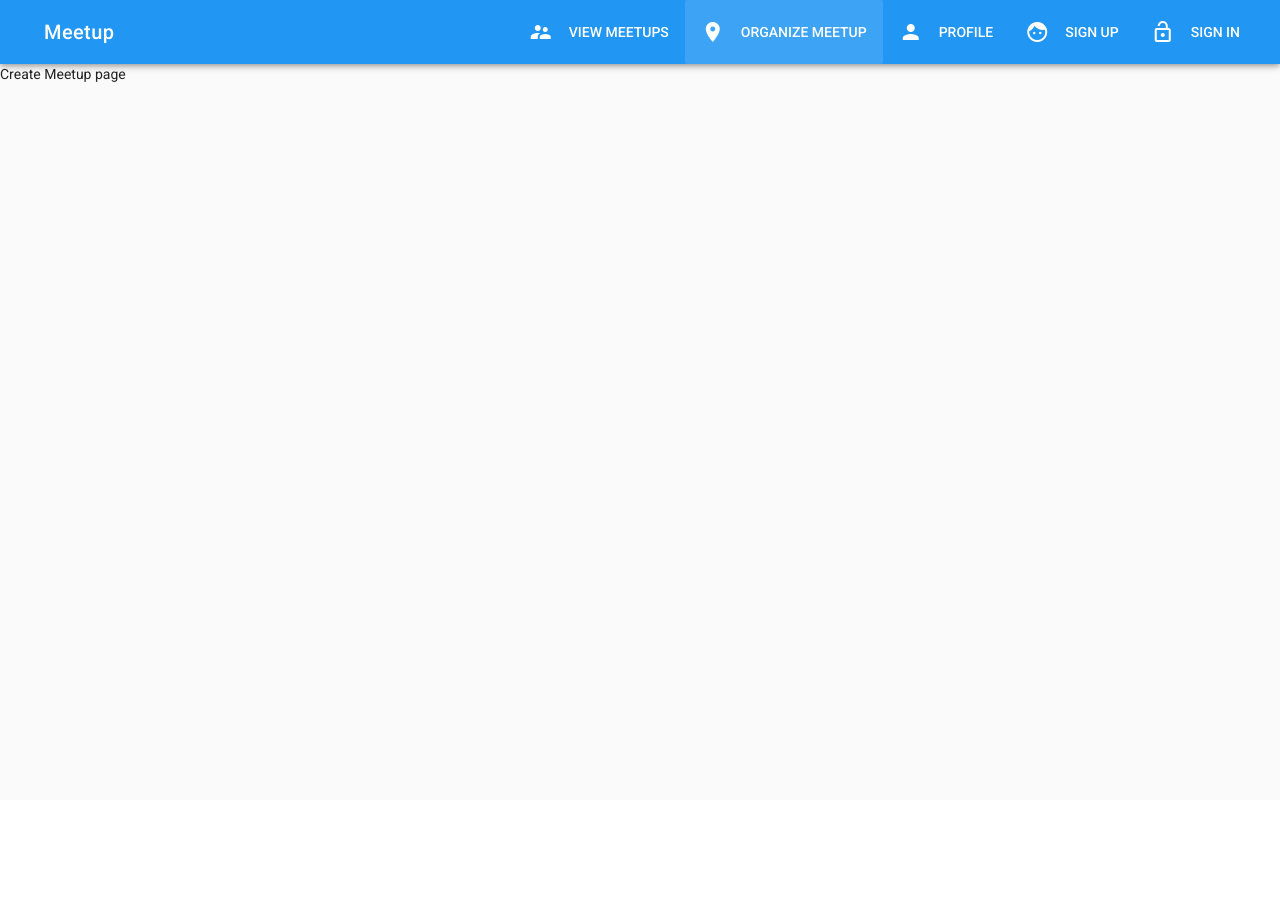
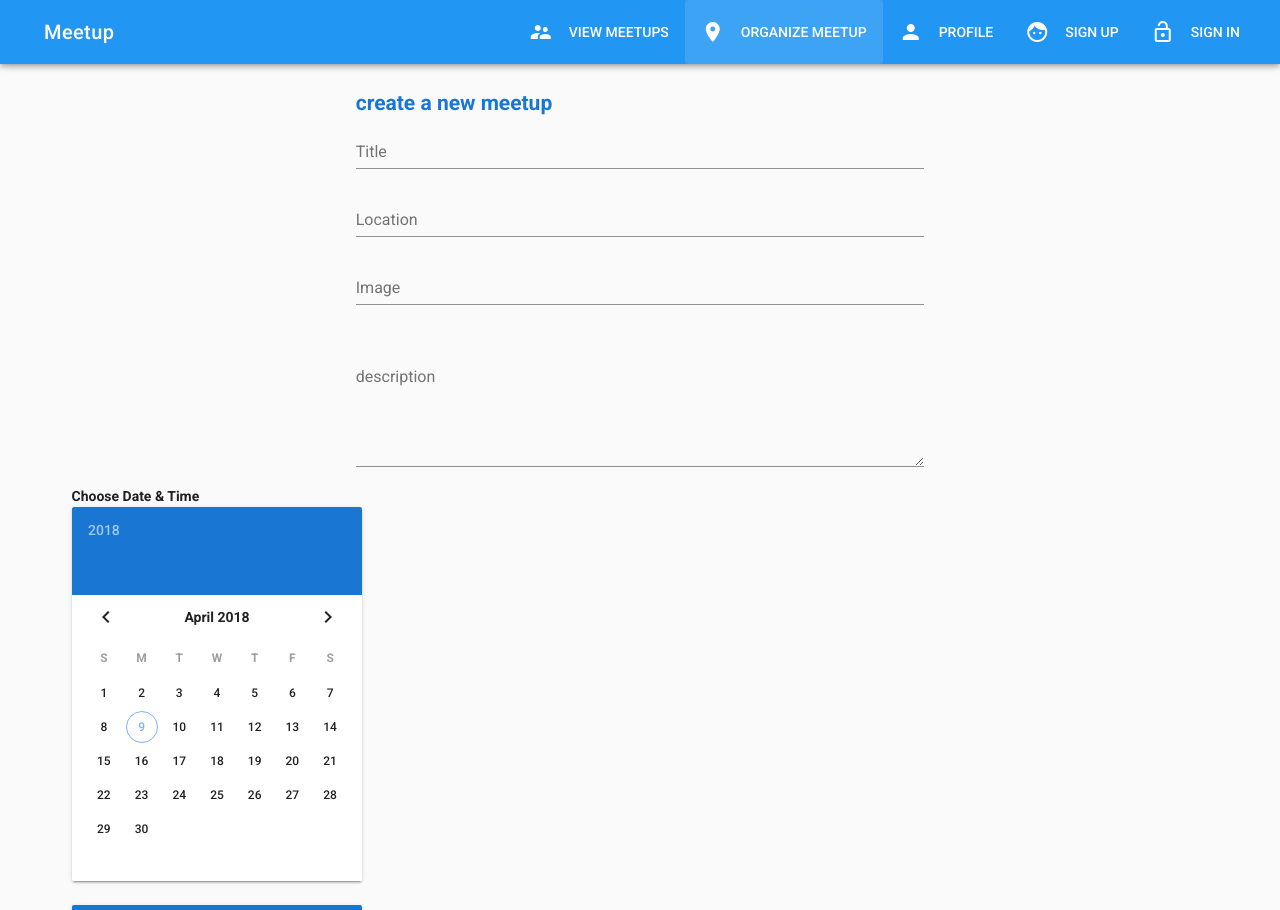
Before and after one commit to osama-mohamed/practice, a Vue app: page /meetup/new in a window 1280 px wide. Shown: the top 910 px of the page. Before the commit the page ends 800 px from the top, so only its background shows below. Built offline with nearby package versions, Linux system fonts and the light colour scheme.

Commit message:
datetime filter, add meetup

```diff
--- a/src/components/Meetup/CreateMeetup.vue
+++ b/src/components/Meetup/CreateMeetup.vue
@@ -1,13 +1,140 @@
 <template>
-  <div>
-    <p>Create Meetup page</p>
-  </div>
+  <v-container>
+    <v-layout row>
+      <v-flex  xs12 sm6 offset-sm3>
+        <h2 class="primary--text">create a new meetup</h2>
+      </v-flex>
+    </v-layout>
+    <v-layout row>
+      <v-flex xs12>
+        <form @submit.prevent="onCreateMeetup">
+          <v-layout row>
+            <v-flex xs12 sm6 offset-sm3>
+              <v-text-field
+                name="title"
+                id="title"
+                label="Title"
+                v-model="title"
+                required
+              >
+              </v-text-field>
+            </v-flex>
+          </v-layout>
+          <v-layout row>
+            <v-flex xs12 sm6 offset-sm3>
+              <v-text-field
+                name="location"
+                id="location"
+                label="Location"
+                v-model="location"
+                required
+              >
+              </v-text-field>
+            </v-flex>
+          </v-layout>
+          <v-layout row>
+            <v-flex xs12 sm6 offset-sm3>
+              <v-text-field
+                name="imageUrl"
+                id="image-url"
+                label="Image"
+                v-model="imageUrl"
+                required
+              >
+              </v-text-field>
+            </v-flex>
+          </v-layout>
+          <v-layout row>
+            <v-flex xs12 sm6 offset-sm3>
+              <img :src="imageUrl" height="150">
+            </v-flex>
+          </v-layout>
+          <v-layout row>
+            <v-flex xs12 sm6 offset-sm3>
+              <v-text-field
+                name="description"
+                id="Description"
+                label="description"
+                v-model="description"
+                multi-line
+                required
+              >
+              </v-text-field>
+            </v-flex>
+          </v-layout>
+        </form>
+      </v-flex>
+    </v-layout>
+    <v-layout row>
+      <v-flex xs12 sm6 offset-sm-3>
+        <h4>Choose Date & Time</h4>
+      </v-flex>
+    </v-layout>
+    <v-layout row class="mb-2">
+      <v-flex xs12 sm6 offset-sm-3>
+        <v-date-picker v-model="date"></v-date-picker>
+        <p>{{date}}</p>
+      </v-flex>
+    </v-layout>
+    <v-layout row>
+      <v-flex xs12 sm6 offset-sm-3>
+        <v-time-picker v-model="time" format="24hr"></v-time-picker>
+        <p>{{time}}</p>
+      </v-flex>
+    </v-layout>
+    <v-layout row>
+      <v-flex xs12 sm6 offset-sm-3>
+        <v-btn type="submit" class="primary" :disabled="!formIsValid">Create Meetup</v-btn>
+        {{submittableDateTime}}
+      </v-flex>
+    </v-layout>
+  </v-container>
 </template>
 
 <script>
 export default {
   data () {
     return {
+      title: '',
+      location: '',
+      description: '',
+      imageUrl: '',
+      date: '',
+      time: new Date()
+    }
+  },
+  computed: {
+    formIsValid () {
+      return this.title !== '' && this.location !== '' && this.description !== '' && this.imageUrl !== ''
+    },
+    submittableDateTime () {
+      const date = new Date(this.date)
+      if (typeof (this.time) === 'string') {
+        let hours = this.time.match(/^(\d+)/)[1]
+        const minutes = this.time.match(/:(\d+)/)[1]
+        date.setHours(hours)
+        date.setMinutes(minutes)
+      } else {
+        date.setHours(this.time.getHours())
+        date.setMinutes(this.time.getMinutes())
+      }
+      return date
+    }
+  },
+  methods: {
+    // if (!this.formIsValid) {
+    //   return
+    // }
+    onCreateMeetup () {
+      const meetupData = {
+        title: this.title,
+        location: this.location,
+        description: this.description,
+        imageUrl: this.imageUrl,
+        date: this.submittableDateTime
+      }
+      this.$store.dispatch('CreateMeetup', meetupData)
+      this.$router.push({name: 'meetups'})
     }
   }
 }
--- a/src/components/Meetup/Meetup.vue
+++ b/src/components/Meetup/Meetup.vue
@@ -12,8 +12,8 @@
                 >
                 </v-card-media>
                 <v-card-text>
-                    <div class="info--text">{{meetup.date}}</div>
-                    <div>Lorem ipsum dolor, sit amet consectetur adipisicing elit. Quis vitae sit natus molestias totam, et porro dolores provident sed quasi animi in quam repellendus eos harum? Possimus accusantium obcaecati perferendis!</div>
+                    <div class="info--text">{{meetup.date | DateTime}} - {{meetup.location}}</div>
+                    <div>{{meetup.describtion}}</div>
                 </v-card-text>
                 <v-card-actions>
                     <v-spacer></v-spacer>
--- a/src/components/Meetup/Meetups.vue
+++ b/src/components/Meetup/Meetups.vue
@@ -16,7 +16,7 @@
                 <v-card-title primary-title>
                   <div>
                     <h5 class="white--text mb-0">{{meetup.title}}</h5>
-                    <div>{{meetup.date}}</div>
+                    <div>{{meetup.date | DateTime}}</div>
                   </div>
                 </v-card-title>
                 <v-card-actions>
--- /dev/null
+++ b/src/filters/date.js
@@ -0,0 +1,10 @@
+export default (value) => {
+  const date = new Date(value)
+  return date.toLocaleString(['en-US'], {
+    month: 'short',
+    day: '2-digit',
+    year: 'numeric',
+    hour: '2-digit',
+    minute: '2-digit'
+  })
+}
--- a/src/main.js
+++ b/src/main.js
@@ -6,9 +6,12 @@
 import Vuetify from 'vuetify'
 import colors from 'vuetify/es5/util/colors'
 import {store} from './store'
+import DateTimeFilter from './filters/date'
 
 Vue.config.productionTip = false
 Vue.use(Vuetify)
+
+Vue.filter('DateTime', DateTimeFilter)
 
 /* eslint-disable no-new */
 new Vue({
--- a/src/store/index.js
+++ b/src/store/index.js
@@ -6,16 +6,32 @@
 export const store = new Vuex.Store({
   state: {
     loadedMeetups: [
-      { imageUrl: 'http://placehold.it/300/300', id: 'fgsgs', title: 'hgfhgdgfdsgfsgf', date: '2018-04-12' },
-      { imageUrl: 'http://placehold.it/400/333', id: 'fgjhfhjfsgs', title: 'hgfhgdgfdjhghjfhjsgfsgf', date: '2018-04-11' }
+      {imageUrl: 'http://placehold.it/300/300', id: 'fgsgs', title: 'hgfhgdgfdsgfsgf', date: new Date(), location: 'cairo', describtion: 'desc here1'},
+      {imageUrl: 'http://placehold.it/400/333', id: 'fgjhfhjfsgs', title: 'hgfhgdgfdjhghjfhjsgfsgf', date: new Date(), location: 'fayoum', describtion: 'desc here2'}
     ],
     user: {
       id: 'hjvhvjhvhjvjhv',
       registeredMeetups: ['hfhdrdrtsfdgdg']
     }
   },
-  mutations: {},
-  actions: {},
+  mutations: {
+    createMeetup (state, payload) {
+      state.loadedMeetups.push(payload)
+    }
+  },
+  actions: {
+    createMeetup ({commit}, payload) {
+      const meetup = {
+        title: payload.title,
+        location: payload.location,
+        description: payload.description,
+        imageUrl: payload.imageUrl,
+        date: payload.date,
+        id: 'kgyufufuyfvjvvhj'
+      }
+      commit('CreateMeetup', meetup)
+    }
+  },
   getters: {
     loadedMeetups (state) {
       return state.loadedMeetups.sort((meetupA, meetupB) => {
```
